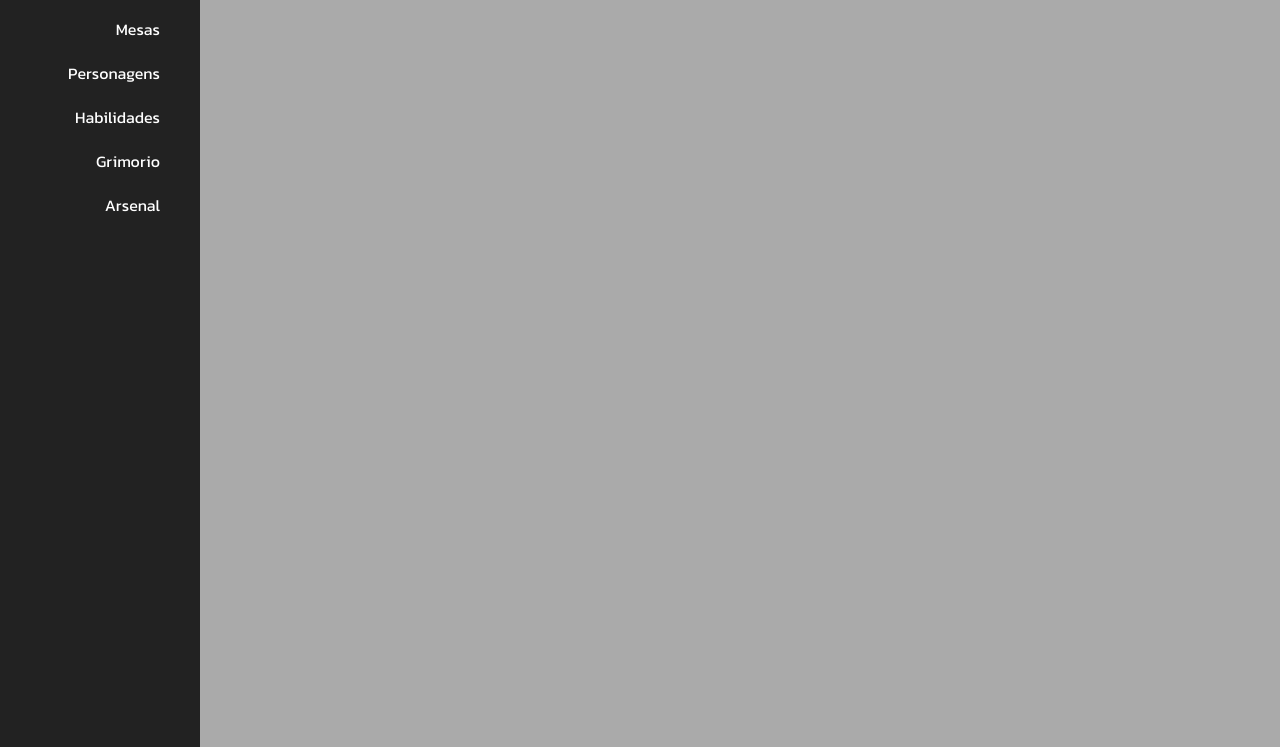
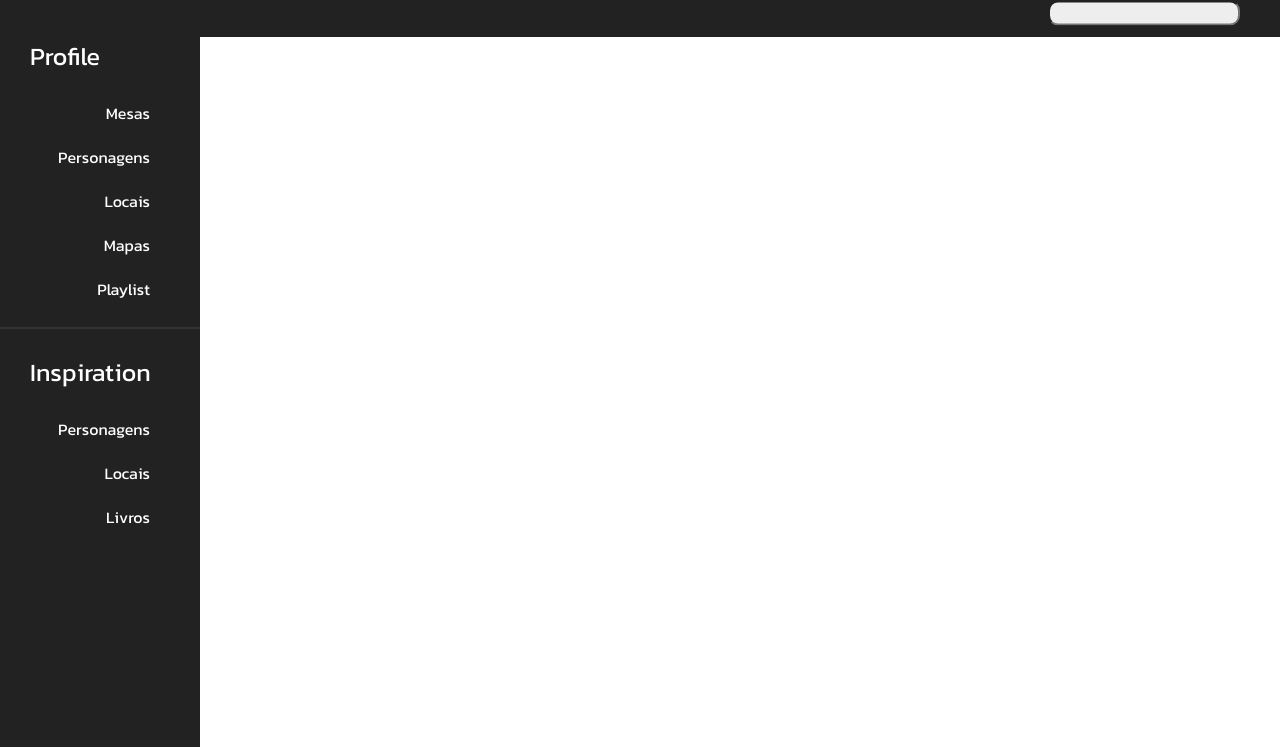
Before and after one commit to DokaMagi/EzRPG, an Electron app: page main.html in a window 1280 px wide. Shown: the part 53-800 px from the top of the page. Drawn offline with nearby package versions, Linux system fonts and the light colour scheme; no server answers.

Commit message:
Menu Fixed

```diff
--- a/css/main.css
+++ b/css/main.css
@@ -15,4 +15,27 @@ body {
     -webkit-app-region: no-drag;
     margin:0;
     color:white;
+    overflow-y: scroll;
+    position:relative;
 }
+
+.custom-scroll::-webkit-scrollbar-track
+{
+	background-color: #222;
+}
+
+.custom-scroll::-webkit-scrollbar
+{
+	width: 12px;
+	background-color: #222;
+}
+
+.custom-scroll::-webkit-scrollbar-thumb
+{
+	background-color: #555;
+}
+
+.custom-scroll {
+    overflow-y: scroll;
+    height:100%;
+}
--- a/css/main_page.css
+++ b/css/main_page.css
@@ -1,46 +1,63 @@
-#workspace {
-    display:flex;
-    height: calc(100% - 40px); ;
-}
-
 .line {
     height: 2px;
     width:100%;
     background-color:#444;
 }
 
-/*Menu Stuff*/
-
-#menu {
-
+#search-div {
+    min-width: 100%;
+    min-height: 50px;
     background-color:#222;
-    display: flex;
-    display: inline-block;
-
-    min-height: 100%;
-    min-width: 200px;
+    text-align: right;
 }
 
-#desktop {
-    width: 100%;
-    background-color:#aaa
+#search-bar {
+    position:relative;
+    -ms-transform: translateY(50%);
+    transform: translateY(50%);
+    margin-right: 40px;
+    border-radius: 10px;
+    outline-width: 0;
+    padding:3px;
+    padding-left:8px;
+    background-color: #eee;
+}
+
+/*Menu Stuff*/
+#workspace {
+    display:flex;
+    position:relative;
+    height: calc(100% - 90px);
+}
+#menu {
+    position:static;
+    background-color: #222;
+    height: 100%;
+    width: 200px;
+}
+.menu-title {
+    margin-left:30px;
+    font-size:25px;
+}
+
+.line {
+    width:100%;
+    height:2px;
+    background-color: #333
 }
 
 ul {
     text-align: right;
     list-style-type: none;
     padding-left: 0px;
+    padding-right: 20px;
 }
 
 li {
-    padding-right:40px;
+    padding-right:30px;
     padding-bottom:10px;
     padding-top:10px;
     list-style-position:inside;
 
     cursor: pointer;
 }
-
-li:hover {
-    background-color:#555
-}
--- /dev/null
+++ b/js/menu.js
@@ -0,0 +1,15 @@
+selected_list = null
+
+$("li").hover(function() {
+    $(this).css("background-color", "#666")
+}, function() {
+    if(this == selected_list)
+        $(this).css("background-color", "#444")
+    else
+    $(this).css("background-color", "#222")
+})
+$("li").click(function() {
+    selected_list = this
+    $("li").css("background-color", "#222")
+    $(this).css("background-color", "#666")
+})
--- a/main.html
+++ b/main.html
@@ -30,25 +30,37 @@
             </div>
 
         </div>
+        <div id="search-div">
+                <input id="search-bar" type="text">
+        </div>
+
         <div id="workspace">
-            <div id="menu" style="text-align: center">
-                <div class="line"></div>
-                <div class="line"></div>
-                <ul>
-                    <li>Mesas</li>
-                    <li>Personagens</li>
-                    <li>Habilidades</li>
-                    <li>Grimorio</li>
-                    <li>Arsenal</li>
-                </ul>
-                <br><br>
+            <div id="menu">
+                <div class="custom-scroll">
+                    <span class="menu-title">Profile</span>
+                    <ul>
+                        <li>Mesas</li>
+                        <li>Personagens</li>
+                        <li>Locais</li>
+                        <li>Mapas</li>
+                        <li>Playlist</li>
+                    </ul>
 
-            </div>
-            <div id="desktop">
+                    <div class="line"></div>
+                    <br>
 
+                    <span class="menu-title">Inspiration</span>
+                    <ul>
+                            <li>Personagens</li>
+                            <li>Locais</li>
+                            <li>Livros</li>
+                        </ul>
+
+                </div>
             </div>
         </div>
 
     </body>
     <script src="js/title_bar.js"></script>
+    <script src="js/menu.js"></script>
 </html>
--- a/main.js
+++ b/main.js
@@ -18,13 +18,12 @@ function createWindow () {
       frame: false
     })
 
-  win.loadFile('main.html')
-
-  win.webContents.openDevTools()
   win.setMenu(null)
   win.on('closed', () => {
     win = null
   })
+  win.loadFile('main.html')
+
 }
 
 app.on('ready', createWindow)
```
